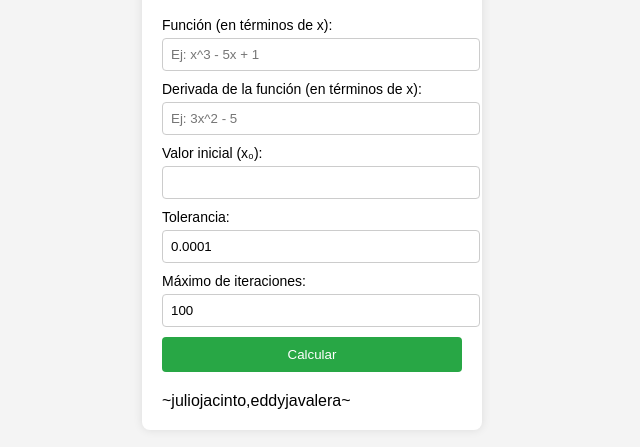
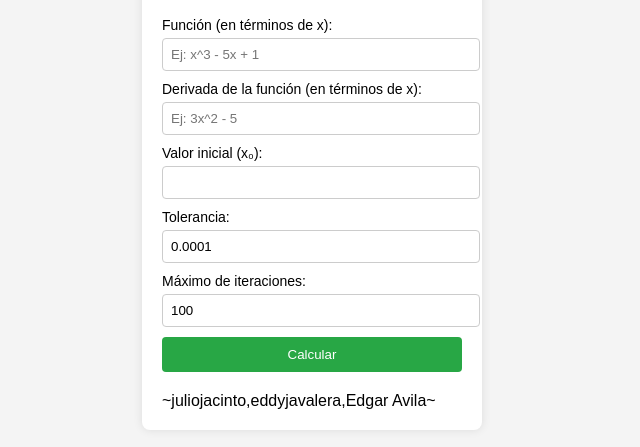
Before and after one commit to JulioJacinto890/Newton-Raphson, a plain HTML site: page index.html in a window 1280 px wide. Shown: the part 233-680 px from the top of the page, without its empty margins (328-968 px from the left). Drawn offline with nearby package versions, Linux system fonts and the light colour scheme.

Commit message:
Update index.html

```diff
--- a/index.html
+++ b/index.html
@@ -46,7 +46,7 @@
         <button type="submit">Calcular</button>
       </form>
       <div id="result"></div>
-      ~juliojacinto,eddyjavalera~
+      ~juliojacinto,eddyjavalera,Edgar Avila~
     </div>
 
 
```
